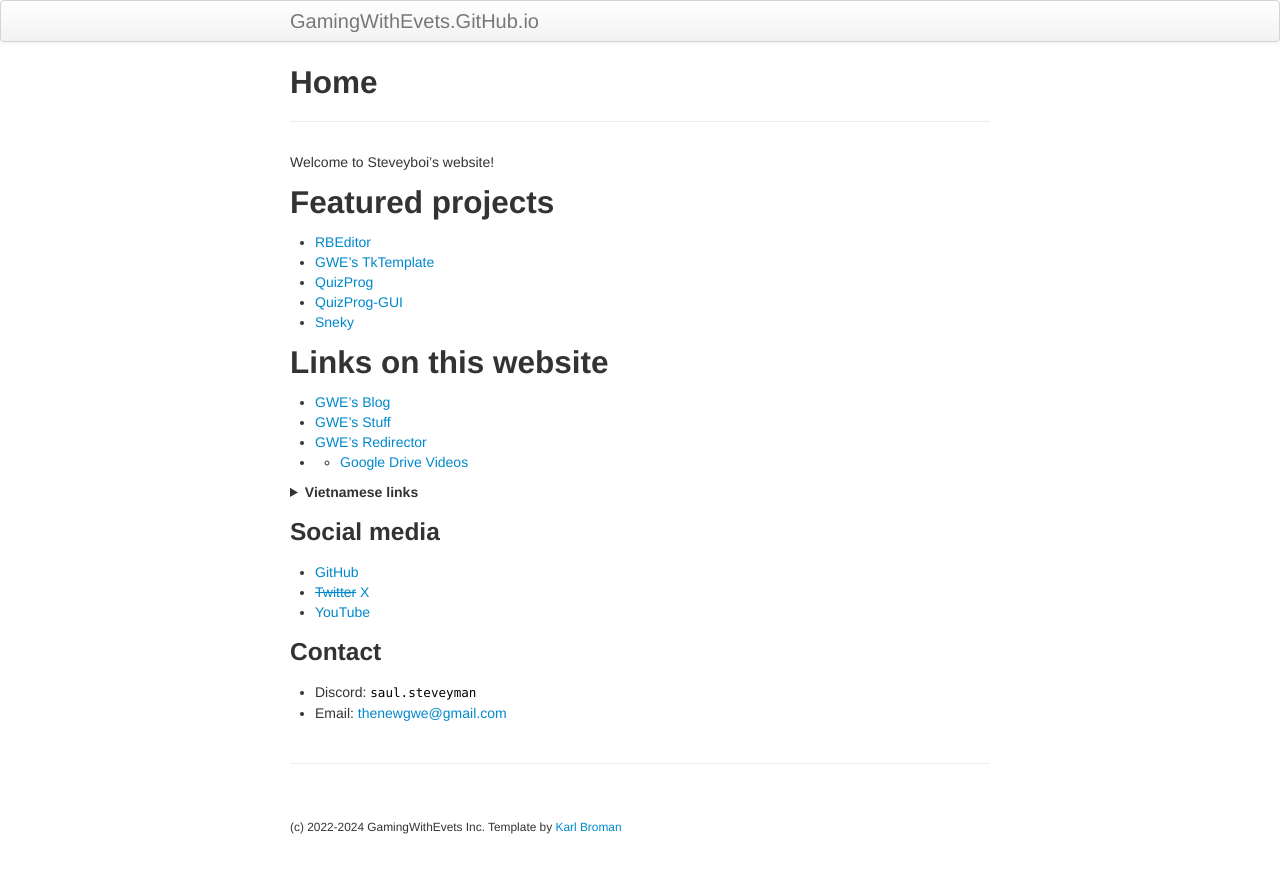
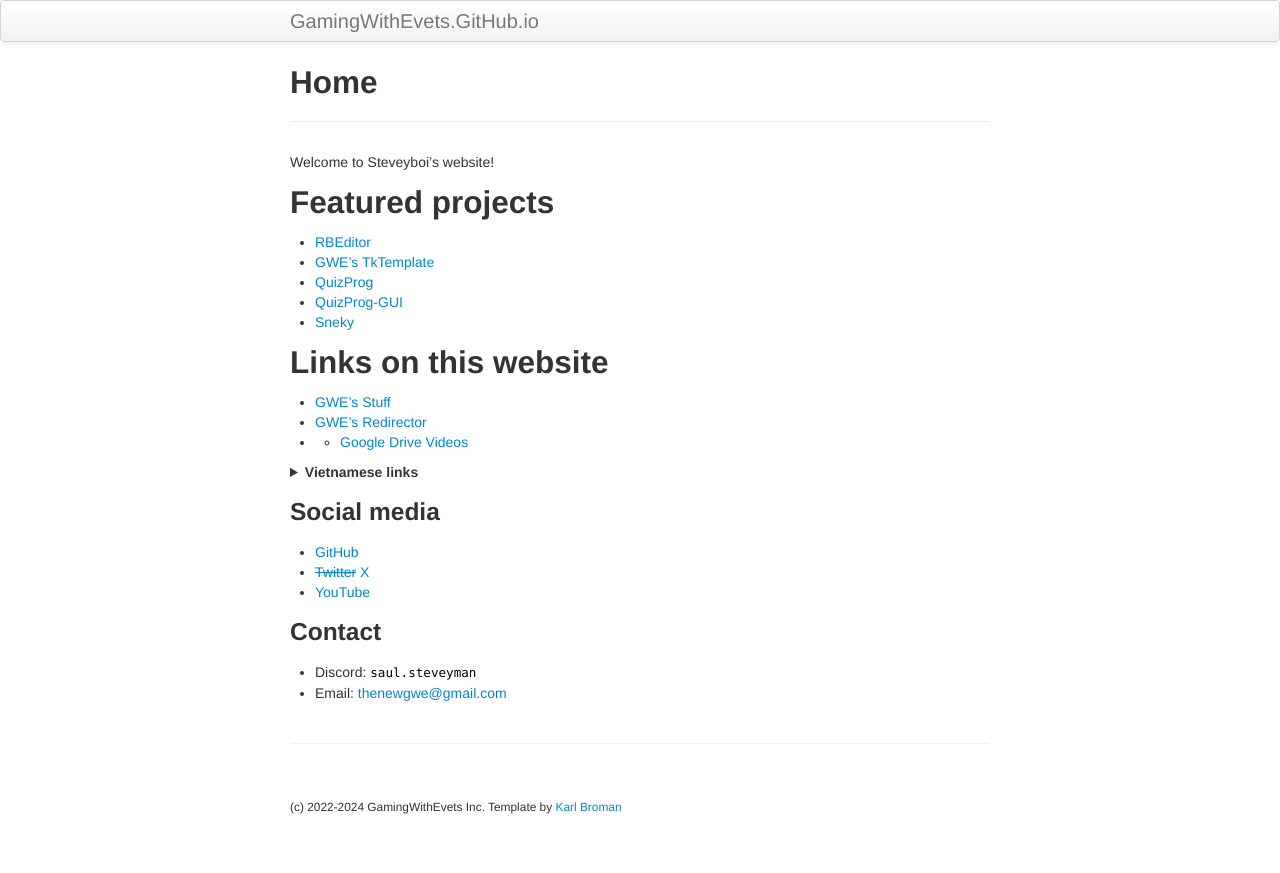
Before and after one commit to gamingwithevets/gamingwithevets.github.io, a Jekyll site: the page built from index.md, in a window 1280 px wide. Shown: the top 873 px of the page. Built offline with Jekyll 4.4.1, drawn with Linux system fonts in a browser that asks for light colours.

Commit message:
Site update

```diff
--- a/index.md
+++ b/index.md
@@ -13,7 +13,6 @@ Welcome to Steveyboi's website!
 - [Sneky](https://github.com/gamingwithevets/sneky)
 
 ## Links on this website
-- [GWE's Blog](/blog)
 - [GWE's Stuff](/stuff)
 - [GWE's Redirector](/redirector)
 - - [Google Drive Videos](/redirector/newvideos.html)
```
